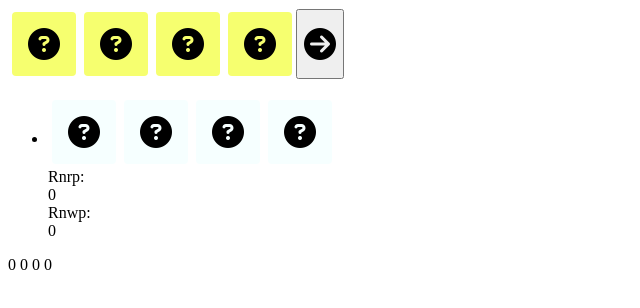
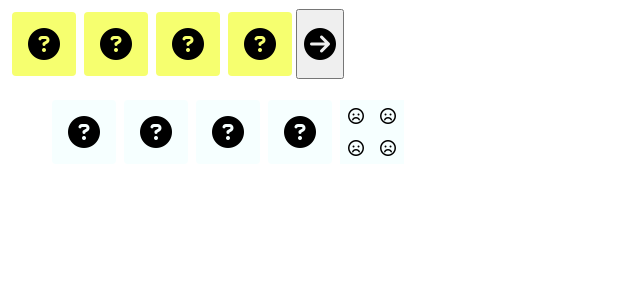
Before and after one commit to MarkDanforth/code-breaker, an Angular app: page / in a window 1280 px wide. Both pictures are taken after a click on the button 320 px from the left and 44 px from the top of the page. Shown: the top 308 px of the page, without its empty margins (0-640 px from the left). Built offline with nearby package versions, Linux system fonts and the light colour scheme.

Commit message:
Changed the way hints are displayed (and calculated)

```diff
--- a/src/app/components/play-field/play-field.component.css
+++ b/src/app/components/play-field/play-field.component.css
@@ -2,3 +2,7 @@ button i {
     line-height: 64px;
     font-size: 32px;
 }
+
+ul {
+    list-style-type: none;
+}
--- a/src/app/components/play-field/play-field.component.html
+++ b/src/app/components/play-field/play-field.component.html
@@ -11,11 +11,6 @@
 <ul>
   <li *ngFor="let round of game?.rounds">
     <!--<span *ngFor="let slot of round.slots">{{ slot }} </span>-->
-    <app-old-fruit [fruits]="round.slots"></app-old-fruit>
-    <div>Rnrp: </div>{{ round.rnrp }}
-    <div>Rnwp: </div>{{ round.rnwp }}
+    <app-old-fruit [round]="round"></app-old-fruit>
   </li>
 </ul>
-
-<span *ngFor="let slot of guess">{{ slot }} </span><br />
-<!--<span *ngFor="let slot of game?.answer.slots">{{ slot }}</span>-->
--- a/src/app/models/round.model.ts
+++ b/src/app/models/round.model.ts
@@ -1,13 +1,11 @@
 export class Round {
     public order: string;
     public slots: number[];
-    public rnrp: number;
-    public rnwp: number;
+    public hints: number[];
 
     constructor(input: Object) {
         this.order = input['order'];
-        this.slots = (input['slots']) ? (input['slots'] as number[]).map(val => val) : [];;
-        this.rnrp = 0;
-        this.rnwp = 0;
+        this.slots = (input['slots']) ? (input['slots'] as number[]).map(val => val) : [];
+        this.hints = new Array();
     }
 }
--- a/src/app/services/mastermind.service.ts
+++ b/src/app/services/mastermind.service.ts
@@ -12,7 +12,7 @@ export class MastermindService {
 
   newGame(): Game {
     let i: number;
-    const nextGame = new Game({ answer: new Round({})});
+    const nextGame = new Game({ answer: new Round({}) });
 
     for (i = 0; i < nextGame.numSlots; i++) {
       nextGame.answer.slots.push(Math.floor((Math.random() * nextGame.maxValues) + 1));
@@ -24,32 +24,35 @@ export class MastermindService {
 
   submitGuess(guess: number[]) {
     if (guess.length == this.game.answer.slots.length) {
-    const round = new Round( {slots: guess} );
+      const round = new Round({ slots: guess });
 
       const rowStatus = [];
 
       // check for right number right place
       round.slots.forEach((element, index) => {
         if (this.game.answer.slots[index] == element) {
-        round.rnrp += 1;
-        rowStatus[index] = 3;
+          round.hints.push(2);
+          rowStatus[index] = 2;
         } else {
           rowStatus[index] = 0;
         }
       });
 
-    // check for right number wrong place
-    round.slots.forEach((guessElement, guessIndex) => {
-      if (rowStatus[guessIndex] === 0 || rowStatus[guessIndex] === 2) {
       this.game.answer.slots.forEach((answerElement, answerIndex) => {
-          if (rowStatus[answerIndex] < 2 && guessElement == answerElement) {
-            round.rnwp += 1;
-            rowStatus[guessIndex] += 1;
-            rowStatus[answerIndex] += 2;
+        if (rowStatus[answerIndex] != 2) {
+          for (let i = 0; i < round.slots.length; i++) {
+            if (rowStatus[i] == 0 && round.slots[i] == answerElement) {
+              round.hints.push(1);
+              rowStatus[i] = 1;
+              break;
+            }
+          }
         }
       });
+
+      while (round.hints.length < this.game.answer.slots.length) {
+        round.hints.push(0);
       }
-    });
 
       this.game.rounds.push(round);
     }
--- a/src/app/shared/control/old-fruit/old-fruit.component.css
+++ b/src/app/shared/control/old-fruit/old-fruit.component.css
@@ -17,3 +17,31 @@
     line-height: 64px;
     font-size: 32px;
 }
+
+.hint-box {
+    display: block;
+    width: 64px;
+    height: 64px;
+    background-color: #f6ffff;
+    margin: 4px;
+}
+
+.hint-box i {
+    line-height: 32px;
+    font-size: 16px;
+    width: 32px;
+    text-align: center;
+}
+
+.hint {
+    display: inline-block;
+}
+
+.rnrp {
+    background-color: #0E53A1;
+    color: white;
+}
+
+.rnwp {
+    background-color: #E2E626;
+}
--- a/src/app/shared/control/old-fruit/old-fruit.component.html
+++ b/src/app/shared/control/old-fruit/old-fruit.component.html
@@ -1,3 +1,11 @@
-<div *ngFor="let fruit of fruits" class="picked-fruit fruit">
+<div *ngFor="let fruit of round.slots" class="picked-fruit fruit">
   <i class="fa {{ glyphs[fruit] }}" aria-hidden="true"></i>
 </div>
+
+<div class="hint-box">
+  <div *ngFor="let hint of round.hints" class="hint">
+    <i *ngIf="hint==2" class="fa fa-smile-o rnrp" aria-hidden="true"></i>
+    <i *ngIf="hint==1" class="fa fa-meh-o rnwp" aria-hidden="true"></i>
+    <i *ngIf="hint==0" class="fa fa-frown-o" aria-hidden="true"></i>
+  </div>
+</div>
--- a/src/app/shared/control/old-fruit/old-fruit.component.ts
+++ b/src/app/shared/control/old-fruit/old-fruit.component.ts
@@ -1,4 +1,5 @@
 import { Component, OnInit, Input } from '@angular/core';
+import { Round } from  '../../../models/round.model';
 
 @Component({
   selector: 'app-old-fruit',
@@ -7,7 +8,7 @@ import { Component, OnInit, Input } from '@angular/core';
 })
 export class OldFruitComponent implements OnInit {
 
-  @Input() fruits: number[];
+  @Input() round: Round;
 
   public glyphs: Array<string>;
 
```
Also changed, not shown: 1 other file (tests, documents, lock files or other folders). Lines whose indentation alone changed are shown as unchanged.
